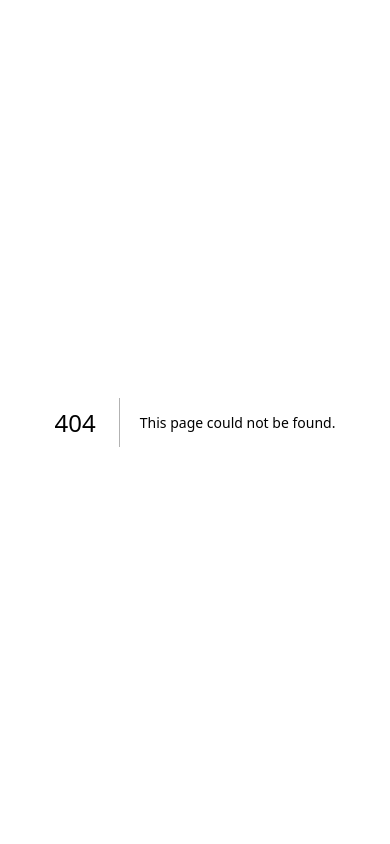
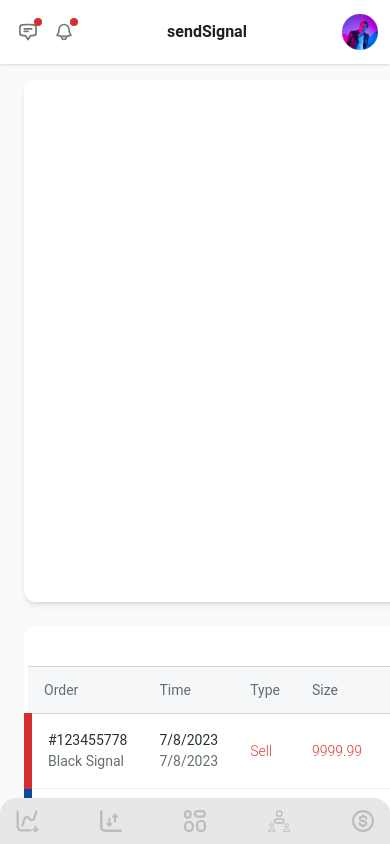
Before and after one commit to FarzinAfrasiabi/similar-trade, a Next.js app: page /sendSignal in a window 390 px wide. Before the commit this address had no page. Built offline with nearby package versions, Linux system fonts and the light colour scheme.

Commit message:
add send signal page -->todo  responsive design and add Subscriptions page

```diff
--- /dev/null
+++ b/src/components/singnalOrder/index.js
@@ -0,0 +1,9 @@
+const SignalOrder = ({children}) => {
+  return (
+    <div className="p-2 bg-white rounded-xl shadow-md flex flex-col gap-y-3">
+      {children}
+    </div>
+  );
+};
+
+export default SignalOrder;
--- /dev/null
+++ b/src/components/tradingViewChart/index.js
@@ -0,0 +1,62 @@
+// TradingViewWidget.jsx
+import React, { useEffect, useRef } from "react";
+let tvScriptLoadingPromise;
+
+const TradingViewChart = () => {
+  const onLoadScriptRef = useRef();
+  useEffect(() => {
+    onLoadScriptRef.current = createWidget;
+
+    if (!tvScriptLoadingPromise) {
+      tvScriptLoadingPromise = new Promise((resolve) => {
+        const script = document.createElement("script");
+        script.id = "tradingview-widget-loading-script";
+        script.src = "https://s3.tradingview.com/tv.js";
+        script.type = "text/javascript";
+        script.onload = resolve;
+
+        document.head.appendChild(script);
+      });
+    }
+
+    tvScriptLoadingPromise.then(
+      () => onLoadScriptRef.current && onLoadScriptRef.current()
+    );
+
+    return () => (onLoadScriptRef.current = null);
+
+    function createWidget() {
+      if (
+        document.getElementById("tradingview_a07d1") &&
+        "TradingView" in window
+      ) {
+        new window.TradingView.widget({
+          autosize: true,
+          symbol: "NASDAQ:AAPL",
+          interval: "D",
+          timezone: "Etc/UTC",
+          theme: "light",
+          style: "1",
+          locale: "en",
+          toolbar_bg: "#f1f3f6",
+          enable_publishing: false,
+          allow_symbol_change: true,
+          container_id: "tradingview_a07d1",
+        });
+      }
+    }
+  }, []);
+  return (
+    <div className="w-full h-full min-h-[60vh]">
+      <div className="tradingview-widget-container w-full h-full max-h-[60vh]">
+        <div
+          id="tradingview_a07d1"
+          className="h-full max-h-[60vh]  rounded-xl"
+        />
+        <div className="tradingview-widget-copyright"></div>
+      </div>
+    </div>
+  );
+};
+
+export default TradingViewChart;
--- /dev/null
+++ b/src/pages/sendSignal/index.js
@@ -0,0 +1,108 @@
+import HistoryTable from "@/components/history/historyTable";
+import SignalOrder from "@/components/singnalOrder";
+import TradingViewChart from "@/components/tradingViewChart";
+import Layout from "@/container/layout";
+import { ClOSED_TABLE_ROWS } from "@/utils/fakeTabsApi";
+import {
+  Input,
+  Option,
+  Select,
+  Switch,
+  Button,
+} from "@material-tailwind/react";
+
+const SendSgnalPage = () => {
+  return (
+    <Layout>
+      <div className="w-full flex gap-x-8">
+        {/* trading view Chart */}
+        <div className="flex-grow flex flex-col gap-y-6">
+          {/* trading chart  */}
+          <div className="flex-1 bg-white rounded-xl shadow-md h-full max-h-[65vh] p-2">
+            <TradingViewChart />
+          </div>
+
+          {/* trading tabale */}
+          <div className="flex h-full max-h-[300px] overflow-auto">
+            <HistoryTable TABLE_ROWS={ClOSED_TABLE_ROWS} isScroll={true} />
+          </div>
+        </div>
+        <div className="rounded-xl p-2 flex flex-col gap-y-4 ">
+          {/* shadow */}
+          <SignalOrder>
+            <div className="w-full flex items-center justify-between">
+              <h1 className=" text-blue-500">Money Management </h1>
+              <Switch id="auto-update" label="Auto" />
+            </div>
+            <div className="flex items-center justify-center gap-x-2">
+              <Input
+                containerProps={{ className: "max-w-[170px] min-w-[0]" }}
+                label="0.01 Lot per"
+              />
+              <Input
+                containerProps={{ className: "max-w-[170px] min-w-[0]"}}
+                label="Risk percentage"
+              />
+            </div>
+          </SignalOrder>
+          <SignalOrder>
+            <div className="flex items-center justify-between">
+              <h1 className="text-blue-500 ">New Order</h1>
+              {/* icon */}
+            </div>
+            <form className="w-full flex  flex-col gap-y-3">
+              <Select label="Order type">
+                <Option>Material Tailwind HTML</Option>
+                <Option>Material Tailwind React</Option>
+                <Option>Material Tailwind Vue</Option>
+                <Option>Material Tailwind Angular</Option>
+                <Option>Material Tailwind Svelte</Option>
+              </Select>
+              <Input label="price" />
+              <Input label="volume" />
+              <Input label="Stop Loss" />
+              <Input label="take profit" />
+              <Select label="share method">
+                <Option>Material Tailwind HTML</Option>
+                <Option>Material Tailwind React</Option>
+                <Option>Material Tailwind Vue</Option>
+                <Option>Material Tailwind Angular</Option>
+                <Option>Material Tailwind Svelte</Option>
+              </Select>
+              <div className="flex items-center w-full  gap-x-4">
+                <Button className="bg-red-800 text-white flex-1 shadow-none hover:shadow-none font-sans font-normal">
+                  Sell Stop
+                </Button>
+                <Button className="bg-blue-800 text-white flex-1 shadow-none hover:shadow-none font-sans font-normal">
+                  Buy limit
+                </Button>
+              </div>
+            </form>
+          </SignalOrder>
+          <SignalOrder>
+            <div className="flex items-center justify-between">
+              <h1 className="text-blue-500 ">Order Modify</h1>
+              {/* icon */}
+            </div>
+            <form className="w-full flex  flex-col gap-y-3">
+              <Input label="order id" />
+              <Input label="volume" />
+              <Input label="Stop Loss" />
+              <Input label="take profit" />
+              <div className="flex items-center w-full  gap-x-4">
+                <Button className="bg-red-800 text-white flex-1 shadow-none hover:shadow-none font-sans font-normal">
+                  Modify
+                </Button>
+                <Button className="bg-blue-800 text-white flex-1 shadow-none hover:shadow-none font-sans font-normal">
+                  Close 222.222
+                </Button>
+              </div>
+            </form>
+          </SignalOrder>
+        </div>
+      </div>
+    </Layout>
+  );
+};
+
+export default SendSgnalPage;
--- /dev/null
+++ b/src/utils/fakeTabsApi.js
@@ -0,0 +1,100 @@
+export const ClOSED_TABLE_ROWS = [
+  {
+    order: { id: "#123455778", signal: "Black Signal" },
+    time: {
+      date: new Date().toLocaleDateString(),
+      time: new Date().toLocaleDateString(),
+    },
+    type: "Sell",
+    size: "9999.99",
+    symbol: "GBPUSD",
+    price: "1.2656",
+    sl: "1.2",
+    tp: "1.2 ",
+    profit: { up: "9999.999", down: "999" },
+  },
+  {
+    order: { id: "#123455778", signal: "Black Signal" },
+    time: {
+      date: new Date().toLocaleDateString(),
+      time: new Date().toLocaleDateString(),
+    },
+    type: "Buy",
+    size: "9999.99",
+    symbol: "GBPUSD",
+    price: "1.2656",
+    sl: "1.2",
+    tp: "1.2 ",
+    profit: { up: "9999.999", down: "999" },
+  },
+  {
+    order: { id: "#123455778", signal: "Black Signal" },
+    time: {
+      date: new Date().toLocaleDateString(),
+      time: new Date().toLocaleDateString(),
+    },
+    type: "Sell",
+    size: "9999.99",
+    symbol: "GBPUSD",
+    price: "1.2656",
+    sl: "1.2",
+    tp: "1.2 ",
+    profit: { up: "9999.999", down: "999" },
+  },
+  {
+    order: { id: "#123455778", signal: "Black Signal" },
+    time: {
+      date: new Date().toLocaleDateString(),
+      time: new Date().toLocaleDateString(),
+    },
+    type: "Sell",
+    size: "9999.99",
+    symbol: "GBPUSD",
+    price: "1.2656",
+    sl: "1.2",
+    tp: "1.2 ",
+    profit: { up: "9999.999", down: "999" },
+  },
+  {
+    order: { id: "#123455778", signal: "Black Signal" },
+    time: {
+      date: new Date().toLocaleDateString(),
+      time: new Date().toLocaleDateString(),
+    },
+    type: "Sell",
+    size: "9999.99",
+    symbol: "GBPUSD",
+    price: "1.2656",
+    sl: "1.2",
+    tp: "1.2 ",
+    profit: { up: "999.999", down: "999" },
+  },
+  {
+    order: { id: "#123455778", signal: "Black Signal" },
+    time: {
+      date: new Date().toLocaleDateString(),
+      time: new Date().toLocaleDateString(),
+    },
+    type: "Sell",
+    size: "9999.99",
+    symbol: "GBPUSD",
+    price: "1.2656",
+    sl: "1.2",
+    tp: "1.2 ",
+    profit: { up: "999.999", down: "999" },
+  },
+  {
+    order: { id: "#123455778", signal: "Black Signal" },
+    time: {
+      date: new Date().toLocaleDateString(),
+      time: new Date().toLocaleDateString(),
+    },
+    type: "Sell",
+    size: "9999.99",
+    symbol: "GBPUSD",
+    price: "1.2656",
+    sl: "1.2",
+    tp: "1.2 ",
+    profit: { up: "999.999", down: "999" },
+  },
+];
```
